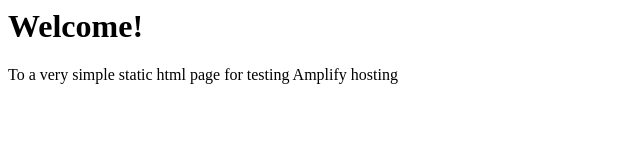
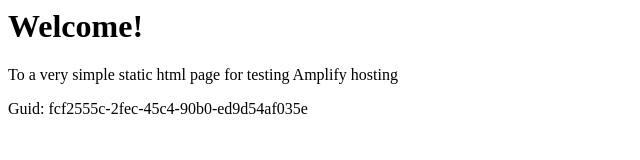
Before and after one commit to aws-aemilia-sin/Github-PR-Commit-Integration-Test-DoNotTouch-v0-prod-ap-southeast-1, a website: page src/index.html in a window 1280 px wide. Shown: the whole page, without its empty margins (0-640 px from the left). Drawn offline with Linux system fonts and the light colour scheme.

Commit message:
commit from integ tests

```diff
--- a/src/index.html
+++ b/src/index.html
@@ -1,3 +1,5 @@
+
+
 <html lang="en">
 
 <head>
@@ -10,6 +12,6 @@
 <body>
     <h1>Welcome!</h1>
     <p>To a very simple static html page for testing Amplify hosting</p>
-</body>
+    <p>Guid: fcf2555c-2fec-45c4-90b0-ed9d54af035e</p></body>
 
 </html>
```
